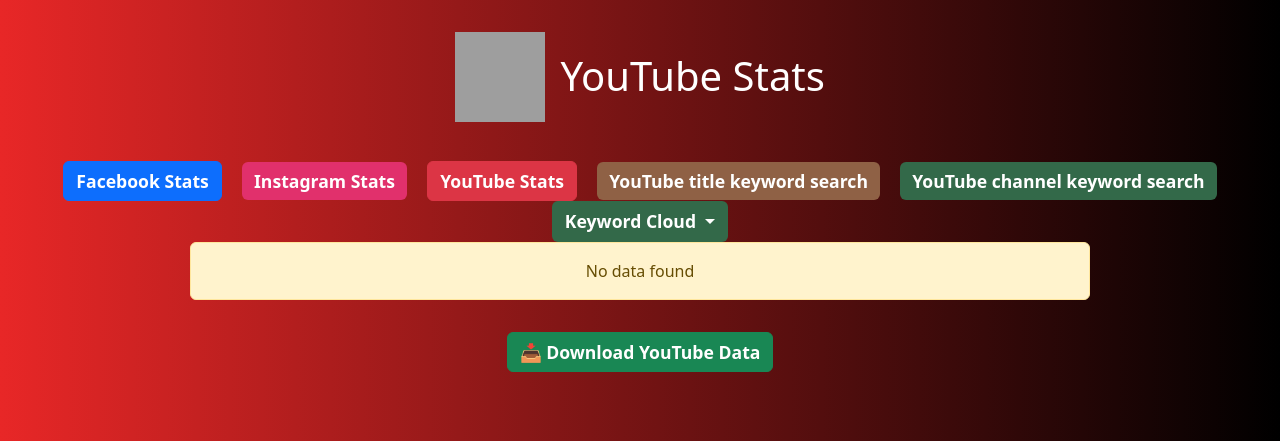
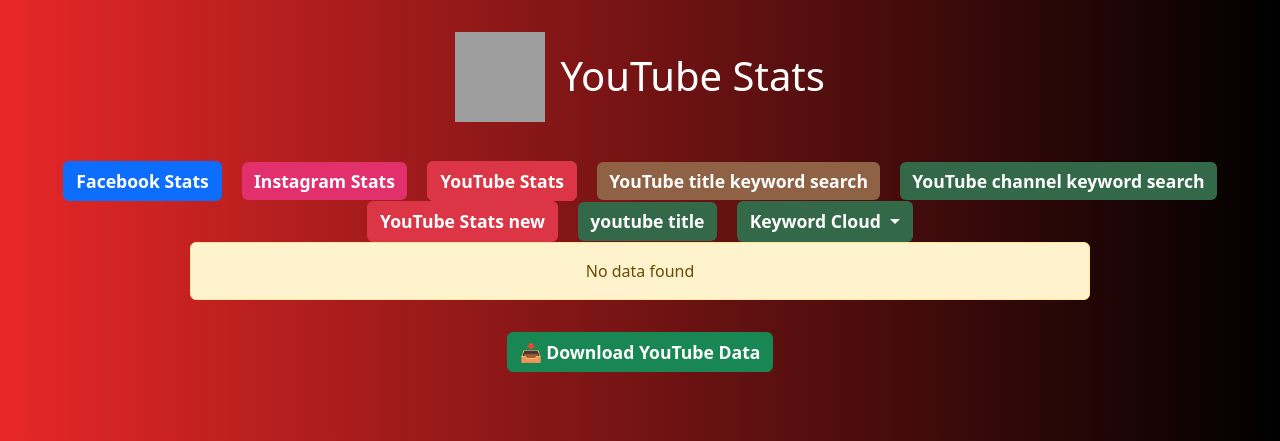
Before and after one commit to NasirMehmood12/keyword, a Flask app: page /youtube2 in a window 1280 px wide. Shown: the top 441 px of the page. Run offline with Flask 3, Linux system fonts and the light colour scheme; data that the repository does not hold is empty; parts of the project's set-up code (start-up, migrations or seed data) failed here and were passed over; some libraries are stand-ins or nearby versions; grey boxes are pictures that could not be loaded.

Commit message:
Update youtube2.html

```diff
--- a/templates/youtube2.html
+++ b/templates/youtube2.html
@@ -72,6 +72,11 @@
             Keyword Cloud
         </a> -->
 
+       <a href="/youtube2" class="btn btn-danger mx-2" style="font-size: 1.1rem; font-weight: 563;">YouTube Stats new</a>
+<a href="/title" class="btn mx-2" style="background-color: #336949; color: white; border: none;font-size: 1.1rem; font-weight: 563;">
+           youtube title
+        </a>
+
        <div class="btn-group mx-2 dropdown-custom">
   <button class="btn dropdown-toggle" style="background-color: #336949; color: white; font-size: 1.1rem; font-weight: 600;" data-bs-toggle="dropdown" aria-expanded="false">
     Keyword Cloud
```
